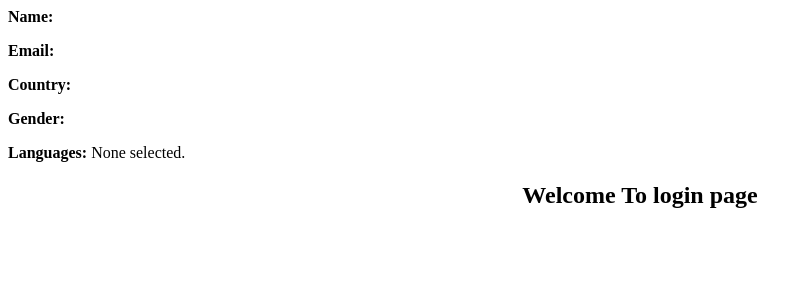
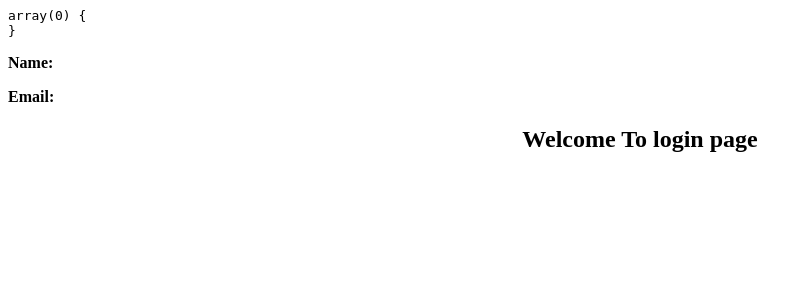
Before and after one commit to mariamhabashi/iti_fullstack-php, a PHP site: page /results.php in a window 1280 px wide. Shown: the top 300 px of the page, without its empty margins (0-812 px from the left). Run offline with PHP 8.4, Linux system fonts and the light colour scheme; data that the repository does not hold is empty.

Commit message:
edit displaying method

```diff
--- a/PHP/Session2/results.php
+++ b/PHP/Session2/results.php
@@ -1,33 +1,40 @@
 <?php
-// echo "<pre>";
-// var_dump($_POST);
-// echo "</pre>";
-    $name= htmlspecialchars($_POST['name']);
-    $email= htmlspecialchars($_POST['email']);
-    $country= htmlspecialchars($_POST['country']);
-    $gender= htmlspecialchars($_POST['gender']);
+echo "<pre>";
+var_dump($_POST);
+echo "</pre>";
+$name= $_POST['name'];
+$email= $_POST['email'];
+$country= $_POST['country'];
+$gender= $_POST['gender'];
+$languages= $_POST['languages'];
+echo "<p><strong>Name:</strong> " . $name . "</p>";
+echo "<p><strong>Email:</strong> " . $email . "</p>";
+    // $name= htmlspecialchars($_POST['name']);
+    // $email= htmlspecialchars($_POST['email']);
+    // $country= htmlspecialchars($_POST['country']);
+    // $gender= htmlspecialchars($_POST['gender']);
 
-    echo "<p><strong>Name:</strong> " . $name . "</p>";
-    echo "<p><strong>Email:</strong> " . $email . "</p>";
-    echo "<p><strong>Country:</strong> " . $country . "</p>";
-    echo "<p><strong>Gender:</strong> " . $gender . "</p>";
+    // echo "<p><strong>Name:</strong> " . $name . "</p>";
+    // echo "<p><strong>Email:</strong> " . $email . "</p>";
+    // echo "<p><strong>Country:</strong> " . $country . "</p>";
+    // echo "<p><strong>Gender:</strong> " . $gender . "</p>";
 
-    if (isset($_POST['languages']) && !empty($_POST['languages'])) {
-        $languages = $_POST['languages'];
-        echo "<p><strong>Languages:</strong></p>";
+    // if (isset($_POST['languages']) && !empty($_POST['languages'])) {
+    //     $languages = $_POST['languages'];
+    //     echo "<p><strong>Languages:</strong></p>";
 
-        echo "<ul>";
+    //     echo "<ul>";
 
-        foreach ($languages as $language) {
-            echo "<li>" . htmlspecialchars($language) . "</li>";
-        }
+    //     foreach ($languages as $language) {
+    //         echo "<li>" . htmlspecialchars($language) . "</li>";
+    //     }
 
-        echo "</ul>";
+    //     echo "</ul>";
 
-    } else {
+    // } else {
 
-        echo "<p><strong>Languages:</strong> None selected.</p>";
-    }
+    //     echo "<p><strong>Languages:</strong> None selected.</p>";
+    // }
     ?>
 <style>
 <!DOCTYPE html>
```
